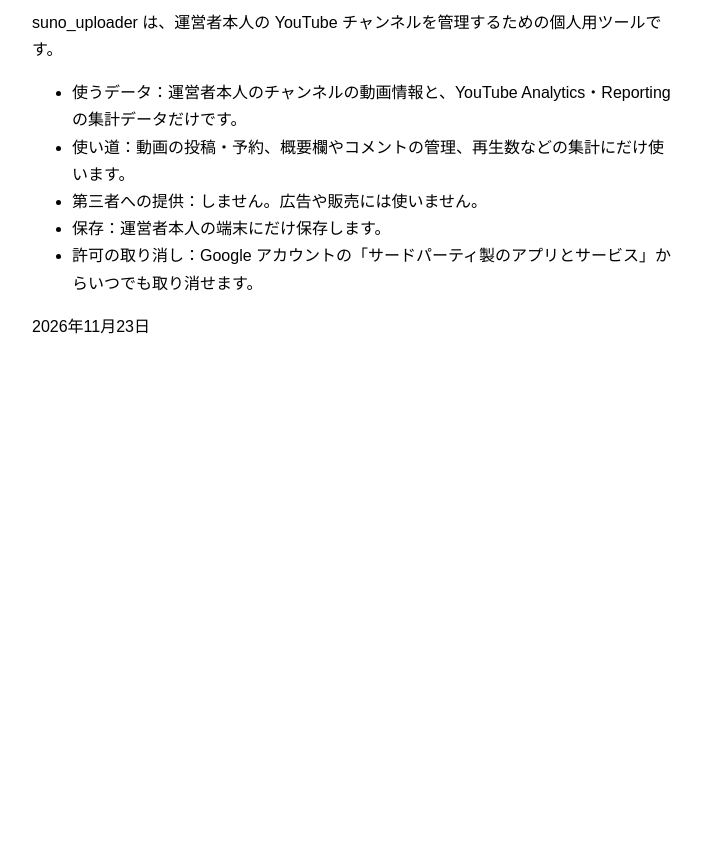
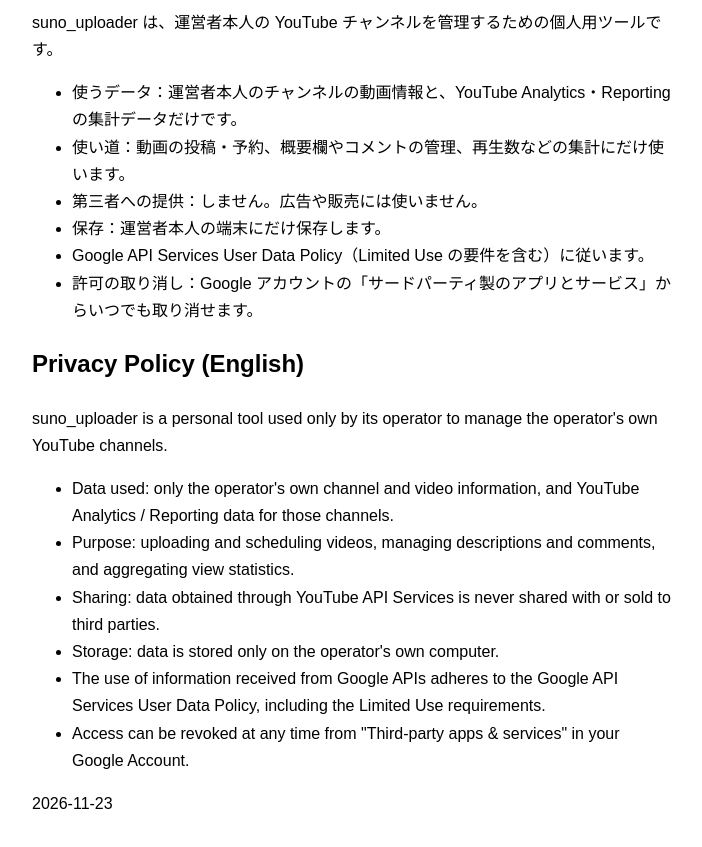
Before and after one commit to haro1229/haro1229.github.io, a plain HTML site: page privacy.html in a window 1280 px wide. Shown: the part 107-954 px from the top of the page, without its empty margins (288-990 px from the left). Before the commit the page ends 800 px from the top, so only its background shows below. Drawn offline with Linux system fonts and the light colour scheme.

Commit message:
プライバシーポリシーに英語と User Data Policy を足す

```diff
--- a/privacy.html
+++ b/privacy.html
@@ -7,7 +7,18 @@
 <li>使い道：動画の投稿・予約、概要欄やコメントの管理、再生数などの集計にだけ使います。</li>
 <li>第三者への提供：しません。広告や販売には使いません。</li>
 <li>保存：運営者本人の端末にだけ保存します。</li>
+<li>Google API Services User Data Policy（Limited Use の要件を含む）に従います。</li>
 <li>許可の取り消し：Google アカウントの「サードパーティ製のアプリとサービス」からいつでも取り消せます。</li>
 </ul>
-<p>2026年11月23日</p>
+<h2>Privacy Policy (English)</h2>
+<p>suno_uploader is a personal tool used only by its operator to manage the operator's own YouTube channels.</p>
+<ul>
+<li>Data used: only the operator's own channel and video information, and YouTube Analytics / Reporting data for those channels.</li>
+<li>Purpose: uploading and scheduling videos, managing descriptions and comments, and aggregating view statistics.</li>
+<li>Sharing: data obtained through YouTube API Services is never shared with or sold to third parties.</li>
+<li>Storage: data is stored only on the operator's own computer.</li>
+<li>The use of information received from Google APIs adheres to the Google API Services User Data Policy, including the Limited Use requirements.</li>
+<li>Access can be revoked at any time from "Third-party apps &amp; services" in your Google Account.</li>
+</ul>
+<p>2026-11-23</p>
 </body></html>
```
Also changed, not shown: index.html (+2 -1 lines).
